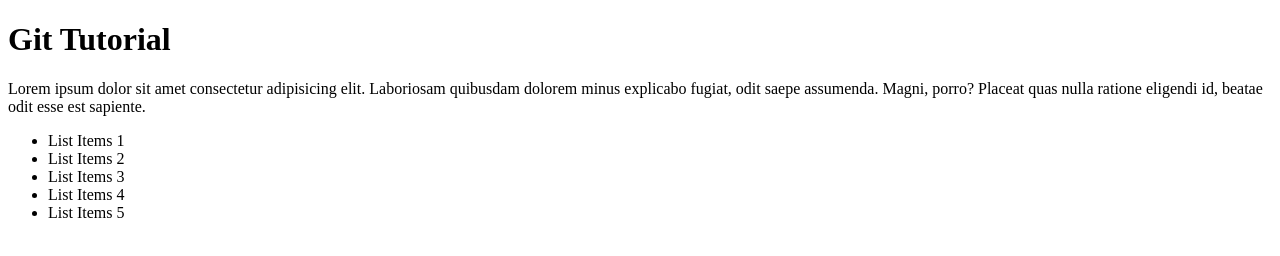
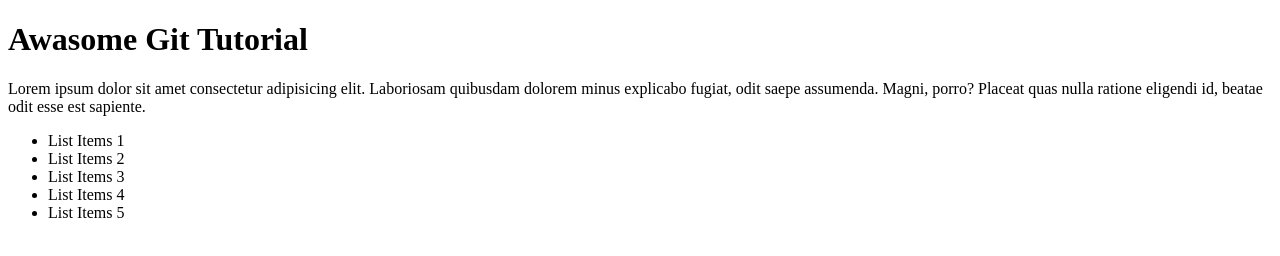
Before and after one commit to bijaypokhrel/git-tutorial, a plain HTML site: page index.html in a window 1280 px wide. Drawn offline with Linux system fonts and the light colour scheme.

Commit message:
Edited h1

```diff
--- a/index.html
+++ b/index.html
@@ -6,7 +6,7 @@
   <title>Git Tutorial</title>
 </head>
 <body>
-  <h1>Git Tutorial</h1>
+  <h1>Awasome Git Tutorial</h1>
   <p>Lorem ipsum dolor sit amet consectetur adipisicing elit. Laboriosam quibusdam dolorem minus explicabo fugiat, odit saepe assumenda. Magni, porro? Placeat quas nulla ratione eligendi id, beatae odit esse est sapiente.</p>
   <ul>
     <li>List Items 1</li>
```
